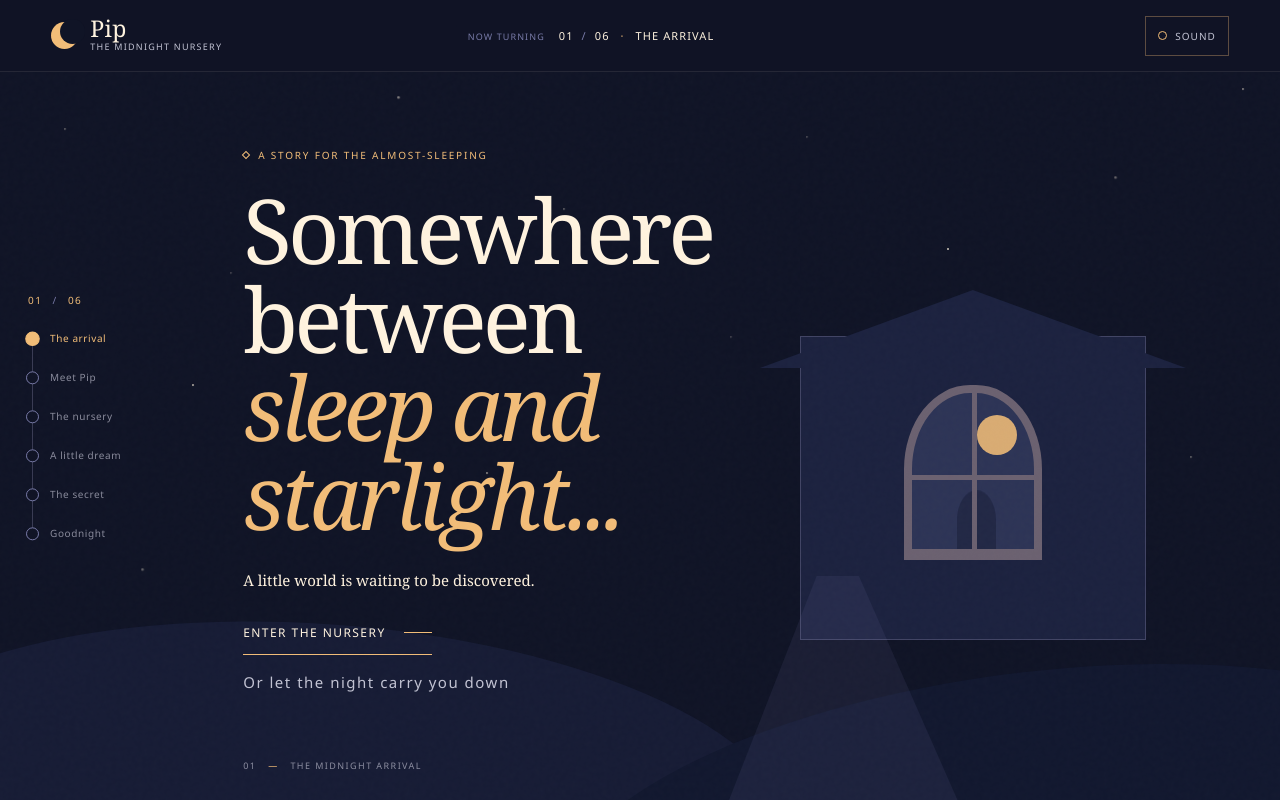
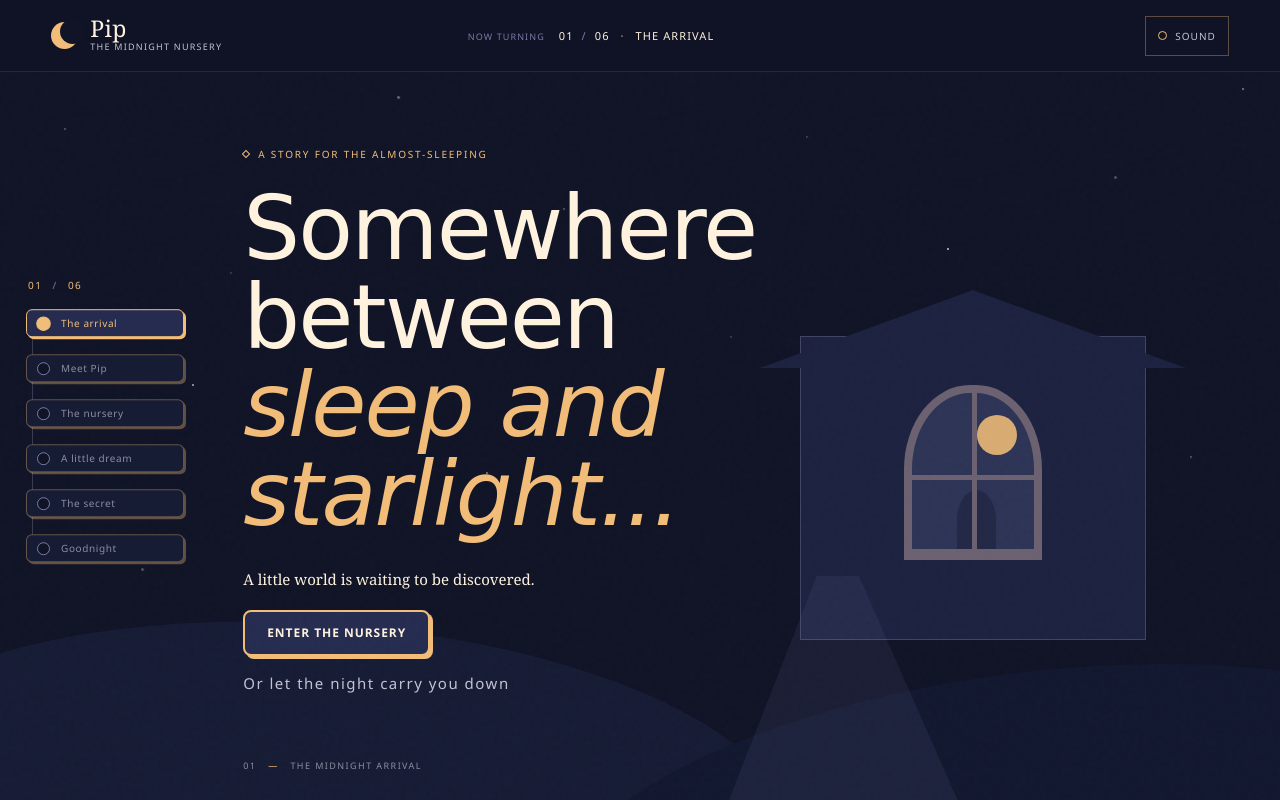
Before and after one commit to devilaryan-hub/hex, a React (Vite) app: page / in a window 1280 px wide. Shown: the top 800 px of the page. Built offline with nearby package versions, Linux system fonts and the light colour scheme.

Commit message:
Add retro early-web touches

```diff
--- a/src/App.tsx
+++ b/src/App.tsx
@@ -22,9 +22,37 @@ const sceneNarration: Partial<Record<SceneId, AudioNarrationId>> = {
   ending: 'goodnight',
 }
 
+const DREAMS_STORAGE_KEY = 'pip-dreams-delivered-count'
+
+function getInitialInteractionCount(): number {
+  try {
+    const saved = localStorage.getItem(DREAMS_STORAGE_KEY)
+    if (saved) {
+      const parsed = parseInt(saved, 10)
+      if (!isNaN(parsed) && parsed >= 0) return parsed
+    }
+  } catch {
+    // localStorage unavailable
+  }
+  return 0
+}
+
 export default function App() {
   const { activeScene, goToScene } = useSceneNavigation()
   const { pipState, react: reactPip, reset: resetPip } = usePipState()
+  const [interactionCount, setInteractionCount] = useState<number>(getInitialInteractionCount)
+
+  const incrementInteractionCount = useCallback(() => {
+    setInteractionCount((prev) => {
+      const next = prev + 1
+      try {
+        localStorage.setItem(DREAMS_STORAGE_KEY, String(next))
+      } catch {
+        // localStorage write error ignored
+      }
+      return next
+    })
+  }, [])
   const {
     muted,
     masterVolume,
@@ -86,26 +114,28 @@ export default function App() {
     const now = Date.now()
     if (now - lastInteractionAt.current < 420) return
     lastInteractionAt.current = now
+    incrementInteractionCount()
     const reaction = pipReactions[pipReactionIndex.current % pipReactions.length]
     const shouldPlayCue = pipReactionIndex.current % 3 === 0
     pipReactionIndex.current += 1
     reactPip(reaction.state)
     setStoryWhisper(reaction.message)
     if (shouldPlayCue) playPipReaction(reaction.state)
-  }, [playPipReaction, reactPip, unlockAudio])
+  }, [incrementInteractionCount, playPipReaction, reactPip, unlockAudio])
 
   const handleObjectActivate = useCallback((objectId: string) => {
     unlockAudio()
     const now = Date.now()
     if (now - lastInteractionAt.current < 420) return
     lastInteractionAt.current = now
+    incrementInteractionCount()
     setActivatedObjects((previous) => new Set(previous).add(objectId))
     const story = objectStories[objectId]
     if (!story) return
     reactPip(story.state)
     setStoryWhisper(story.message)
     playInteraction(story.soundId)
-  }, [playInteraction, reactPip, unlockAudio])
+  }, [incrementInteractionCount, playInteraction, reactPip, unlockAudio])
 
   const revealSecret = useCallback(() => {
     unlockAudio()
@@ -183,9 +213,23 @@ export default function App() {
       </main>
 
       <div className="story-whisper story-whisper--global" aria-live="polite" role="status">{storyWhisper}</div>
+      <aside className="retro-marquee" aria-label="Nursery bulletin">
+        <div className="retro-marquee__track">
+          <span>Welcome to Pip&apos;s Midnight Nursery! ✦ Please sign no one&apos;s dreams without permission ✦ Best viewed with sleepy eyes ✦ &nbsp;</span>
+          <span>Welcome to Pip&apos;s Midnight Nursery! ✦ Please sign no one&apos;s dreams without permission ✦ Best viewed with sleepy eyes ✦ &nbsp;</span>
+        </div>
+      </aside>
       <footer className="site-footer">
         <div className="site-footer__main">
           <span>Made for the quiet hours.</span>
+          <div className="retro-odometer" aria-label={`Dreams delivered: ${interactionCount}`}>
+            <span className="retro-odometer__label">Dreams delivered:</span>
+            <span className="retro-odometer__counter" aria-hidden="true">
+              {String(interactionCount).padStart(5, '0').split('').map((digit, i) => (
+                <span key={i} className="retro-odometer__digit">{digit}</span>
+              ))}
+            </span>
+          </div>
           <span>Goodnight, for now.</span>
         </div>
         <div className="site-footer__credits">
--- a/src/main.tsx
+++ b/src/main.tsx
@@ -4,6 +4,7 @@ import App from './App'
 import './styles/global.css'
 import './styles/animations.css'
 import './styles/fixes.css'
+import './styles/retro.css'
 
 createRoot(document.getElementById('root')!).render(
   <React.StrictMode>
--- /dev/null
+++ b/src/styles/retro.css
@@ -0,0 +1,189 @@
+/* Retro early-web layer */
+
+:root {
+  --display-retro: 'Comic Sans MS', 'Chalkboard SE', 'Comic Neue', 'Trebuchet MS', cursive, sans-serif;
+}
+
+/* 1. Playful display font for section headings (system font stack only) */
+.scene-copy h1,
+.scene-copy h2,
+.nursery-scene__heading h2,
+.portfolio-showcase__intro h3 {
+  font-family: var(--display-retro);
+  letter-spacing: -0.02em;
+}
+
+/* 2. Chunky style for main buttons */
+.arrival-scene .story-link--primary,
+.ending-scene__actions .story-link,
+.scene-nav--desktop button,
+.scene-nav--mobile select {
+  box-sizing: border-box;
+}
+
+.arrival-scene .story-link--primary,
+.ending-scene__actions .story-link {
+  display: inline-flex;
+  align-items: center;
+  justify-content: center;
+  gap: 10px;
+  min-height: 46px;
+  padding: 10px 22px;
+  border: 2px solid var(--amber) !important;
+  border-radius: 8px;
+  background: var(--night-blue);
+  color: var(--cream) !important;
+  box-shadow: 3px 3px 0px var(--amber);
+  font-weight: 600;
+  letter-spacing: 0.08em;
+  text-transform: uppercase;
+  text-decoration: none;
+  cursor: pointer;
+  transition: transform 120ms ease, box-shadow 120ms ease, background-color 120ms ease;
+}
+
+.arrival-scene .story-link--primary:hover,
+.ending-scene__actions .story-link:hover {
+  transform: translate(-1px, -1px);
+  box-shadow: 4px 4px 0px var(--amber);
+  background: #313a68;
+  color: var(--cream) !important;
+}
+
+.arrival-scene .story-link--primary:active,
+.ending-scene__actions .story-link:active {
+  transform: translate(2px, 2px);
+  box-shadow: 1px 1px 0px var(--amber);
+}
+
+.arrival-scene .story-link--primary .story-link__rule {
+  display: none;
+}
+
+.scene-nav--desktop button {
+  padding: 5px 10px;
+  border: 1.5px solid rgba(242, 189, 120, 0.35);
+  border-radius: 6px;
+  background: var(--deep-navy);
+  box-shadow: 2px 2px 0px rgba(242, 189, 120, 0.35);
+  margin-bottom: 6px;
+  transition: transform 120ms ease, box-shadow 120ms ease, border-color 120ms ease;
+}
+
+.scene-nav--desktop button:hover,
+.scene-nav--desktop button:focus-visible {
+  border-color: var(--amber);
+  box-shadow: 3px 3px 0px var(--amber);
+  transform: translate(-1px, -1px);
+}
+
+.scene-nav--desktop button.is-current {
+  border-color: var(--amber);
+  box-shadow: 2px 2px 0px var(--amber);
+  background: var(--night-blue);
+}
+
+.scene-nav--mobile select {
+  border: 2px solid var(--amber) !important;
+  border-radius: 8px !important;
+  box-shadow: 3px 3px 0px var(--amber) !important;
+  background: var(--deep-navy) !important;
+}
+
+/* 3. Scrolling marquee strip */
+.retro-marquee {
+  width: 100%;
+  overflow: hidden;
+  background: #13182e;
+  border-top: 1px dashed var(--line);
+  border-bottom: 1px dashed var(--line);
+  padding: 8px 0;
+  white-space: nowrap;
+  user-select: none;
+}
+
+.retro-marquee__track {
+  display: inline-flex;
+  animation: retro-marquee-scroll 24s linear infinite;
+}
+
+.retro-marquee:hover .retro-marquee__track {
+  animation-play-state: paused;
+}
+
+.retro-marquee span {
+  display: inline-block;
+  color: var(--amber);
+  font-family: var(--sans);
+  font-size: 11px;
+  letter-spacing: 0.12em;
+  text-transform: uppercase;
+}
+
+@keyframes retro-marquee-scroll {
+  from {
+    transform: translateX(0);
+  }
+  to {
+    transform: translateX(-50%);
+  }
+}
+
+/* 4. Visitor-style odometer in footer */
+.retro-odometer {
+  display: inline-flex;
+  align-items: center;
+  gap: 8px;
+  padding: 4px 8px;
+  background: #0d1020;
+  border: 1px solid var(--line);
+  border-radius: 4px;
+}
+
+.retro-odometer__label {
+  color: var(--muted);
+  font-size: 9px;
+  letter-spacing: 0.1em;
+  text-transform: uppercase;
+}
+
+.retro-odometer__counter {
+  display: inline-flex;
+  gap: 2px;
+}
+
+.retro-odometer__digit {
+  display: inline-block;
+  min-width: 15px;
+  padding: 1px 3px;
+  background: #080a14;
+  border: 1px solid rgba(242, 189, 120, 0.45);
+  border-radius: 2px;
+  color: var(--amber);
+  font-family: 'Courier New', Courier, monospace;
+  font-weight: 700;
+  font-size: 11px;
+  line-height: 1.2;
+  text-align: center;
+}
+
+/* Reduced motion accessibility */
+@media (prefers-reduced-motion: reduce) {
+  .arrival-scene .story-link--primary,
+  .ending-scene__actions .story-link,
+  .scene-nav--desktop button {
+    transform: none !important;
+    transition: none !important;
+  }
+
+  .retro-marquee__track {
+    animation: none !important;
+    display: block;
+    text-align: center;
+    white-space: normal;
+  }
+
+  .retro-marquee span:nth-child(n + 2) {
+    display: none;
+  }
+}
```
